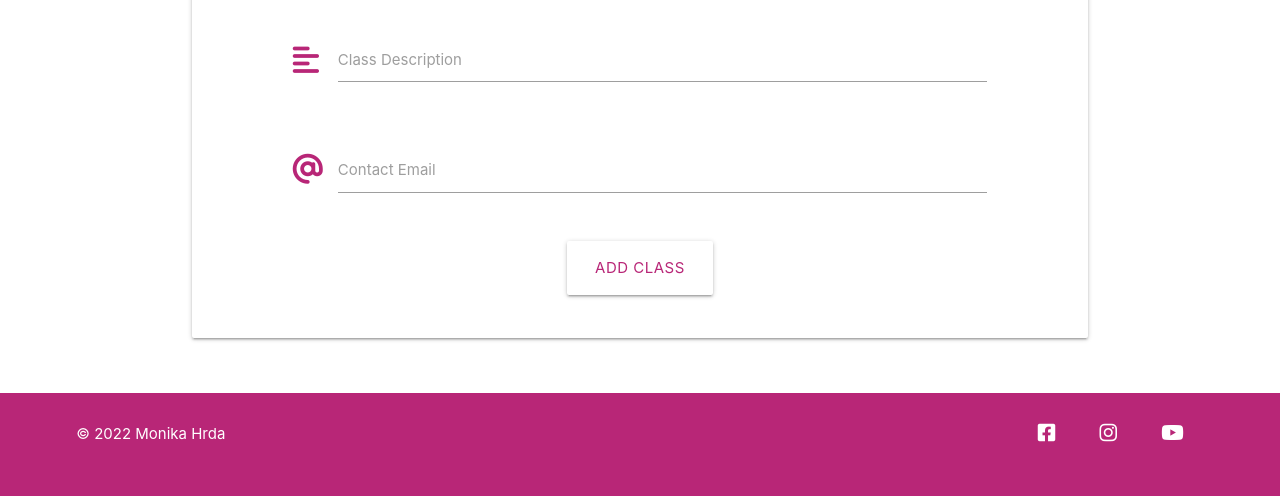
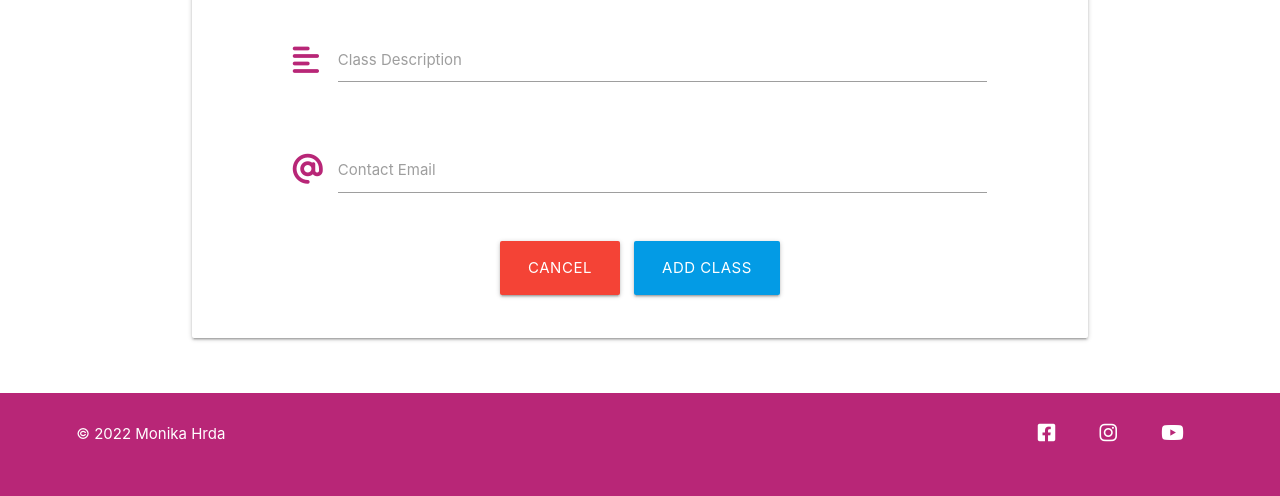
Before and after one commit to monika-hrda/yoga-hub, a Flask app: page /add_class in a window 1280 px wide. Shown: the part 868-1364 px from the top of the page. Run offline with Flask 2, Linux system fonts and the light colour scheme; data that the repository does not hold is empty; some libraries are stand-ins or nearby versions.

Commit message:
Add Cancel button on Add New Class page & uniform styling

```diff
--- a/templates/add_class.html
+++ b/templates/add_class.html
@@ -85,7 +85,10 @@
             </div>
             <!-- submit button -->
             <div class="row center-align">
-                <button type="submit" class="btn-large">Add Class</button>
+                <a href="{{ url_for('profile', username=session['user']) }}" class="btn-large red">
+                    Cancel
+                </a>
+                <button type="submit" class="btn-large light-blue darken-1 white-text">Add Class</button>
             </div>
             </form>
     </div>
--- a/templates/profile.html
+++ b/templates/profile.html
@@ -17,6 +17,10 @@
     </div>
 
     <!-- LOGGED IN USER'S DISPLAY OF CLASSES -->
+    <h4 class="center-align">
+        {{ username|capitalize }}'s Classes
+    </h4>
+
     {% if profile_classes|length > 0 %}
         <div class="row">
             {% for profile_class in profile_classes %}
```
